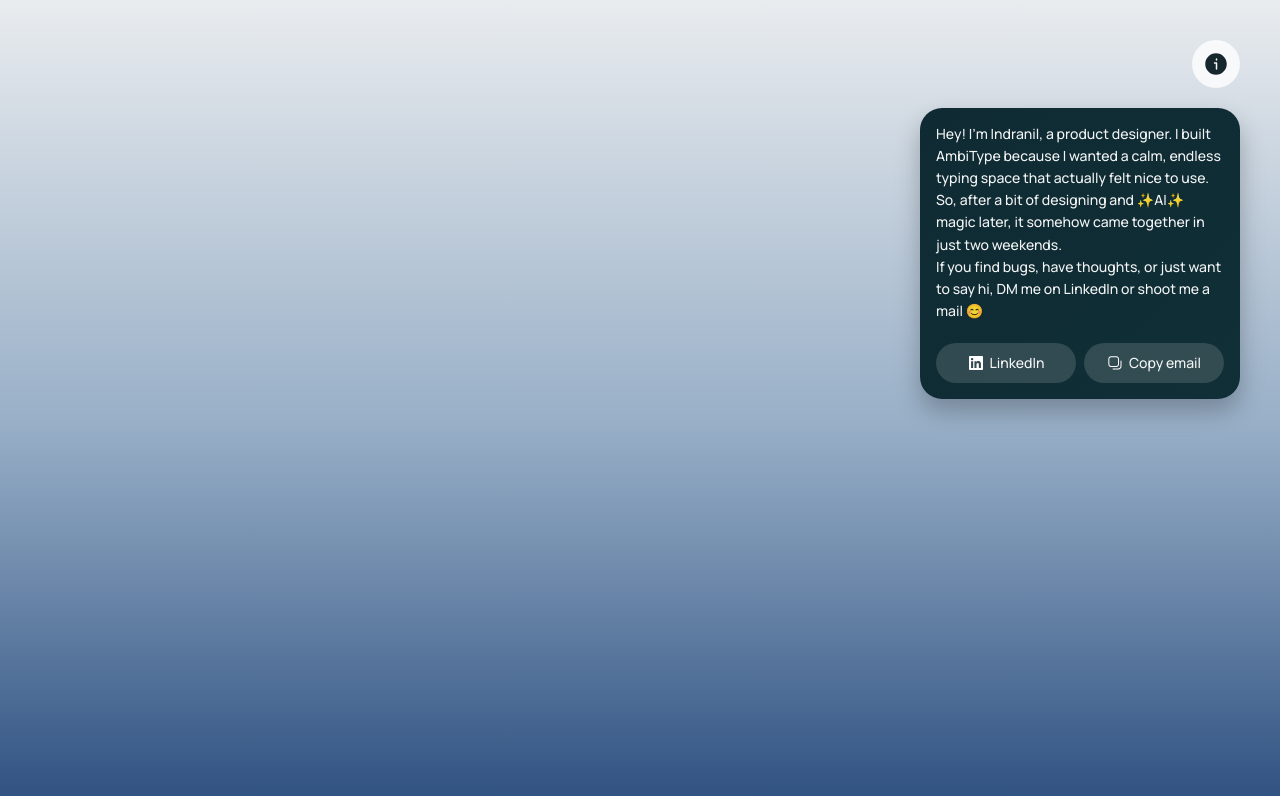
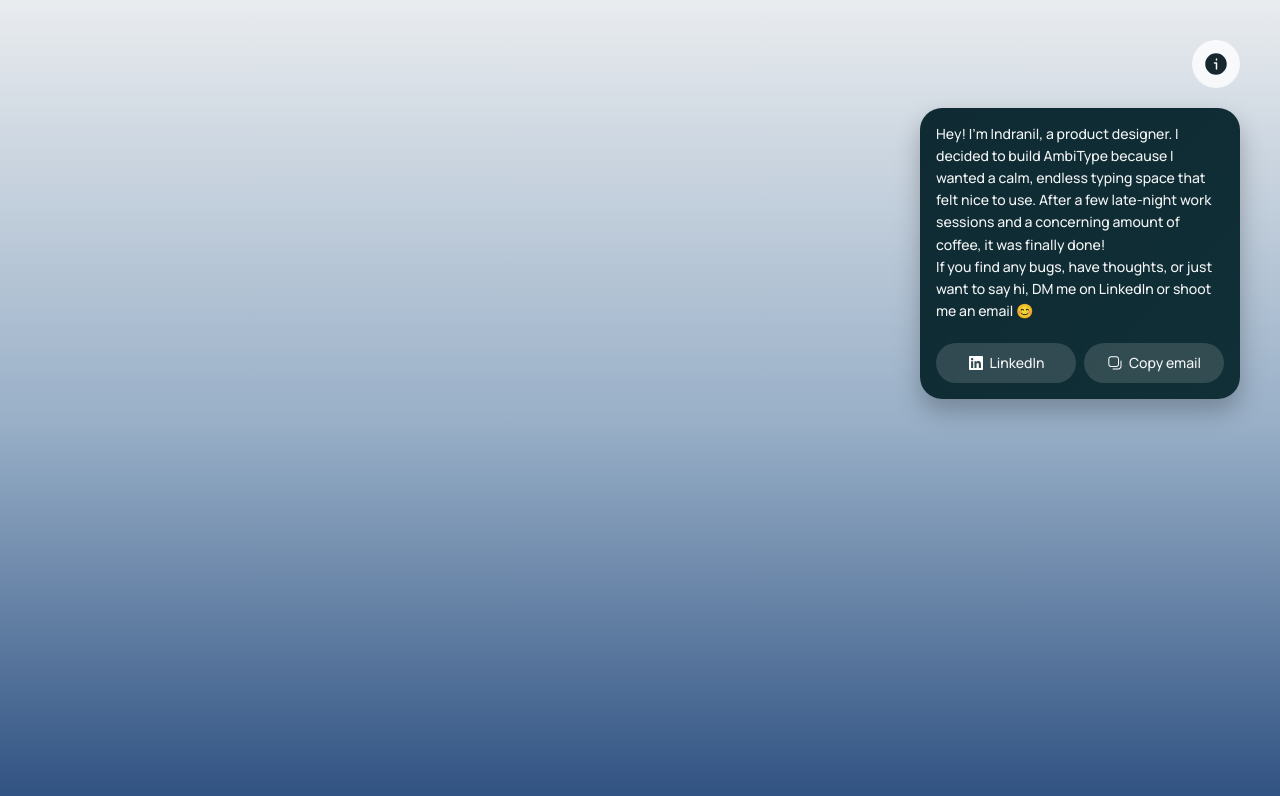
Before and after one commit to IndranilDesign/AmbiType, a React (Vite) app: page / in a window 1280 px wide. Both pictures are taken after a click on the button "Project information". Shown: the top 796 px of the page. Built offline with nearby package versions, Linux system fonts and the light colour scheme.

Commit message:
Update info popup copy text

```diff
--- a/src/App.jsx
+++ b/src/App.jsx
@@ -725,12 +725,12 @@
           aria-hidden={!isInfoOpen}
         >
           <p className="info-popover-copy">
-            Hey! I&apos;m Indranil, a product designer. I built AmbiType because I wanted a calm,
-            endless typing space that actually felt nice to use. So, after a bit of designing and
-            {' '}✨AI✨ magic later, it somehow came together in just two weekends.
+            Hey! I&apos;m Indranil, a product designer. I decided to build AmbiType because I wanted a
+            calm, endless typing space that felt nice to use. After a few late-night work sessions and
+            a concerning amount of coffee, it was finally done!
             <br />
-            If you find bugs, have thoughts, or just want to say hi, DM me on LinkedIn or shoot me
-            a mail 😊
+            If you find any bugs, have thoughts, or just want to say hi, DM me on LinkedIn or shoot
+            me an email 😊
           </p>
 
           <div className="info-popover-actions">
```
